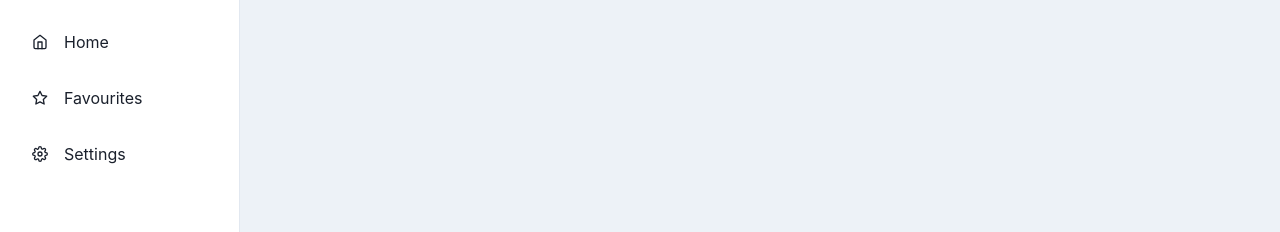
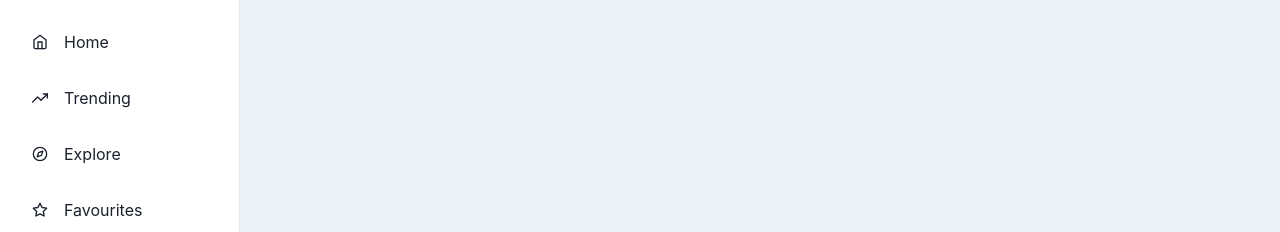
Before and after one commit to alamsn/spring-boot-fullstack, a React (Vite) app in the folder frontend/react/: page / in a window 1280 px wide. Shown: the part 141-373 px from the top of the page. Built offline with nearby package versions, Linux system fonts and the light colour scheme; no server answers.

Commit message:
test deploy frontend

```diff
--- a/frontend/react/src/App.jsx
+++ b/frontend/react/src/App.jsx
@@ -33,7 +33,7 @@ const App = () => {
                     thickness='4px'
                     speed='0.65s'
                     emptyColor='gray.200'
-                    color='red.500'
+                    color='blue.500'
                     size='xl'
                 />
             ) : (
--- a/frontend/react/src/components/shared/Sidebar.jsx
+++ b/frontend/react/src/components/shared/Sidebar.jsx
@@ -22,6 +22,8 @@ import {
 } from '@chakra-ui/react'
 import {
     FiHome,
+    FiTrendingUp,
+    FiCompass,
     FiStar,
     FiSettings,
     FiMenu,
@@ -30,6 +32,8 @@ import {
 } from 'react-icons/fi'
 const LinkItems = [
     { name: 'Home', icon: FiHome },
+    { name: 'Trending', icon: FiTrendingUp },
+    { name: 'Explore', icon: FiCompass },
     { name: 'Favourites', icon: FiStar },
     { name: 'Settings', icon: FiSettings },
 ]
```
